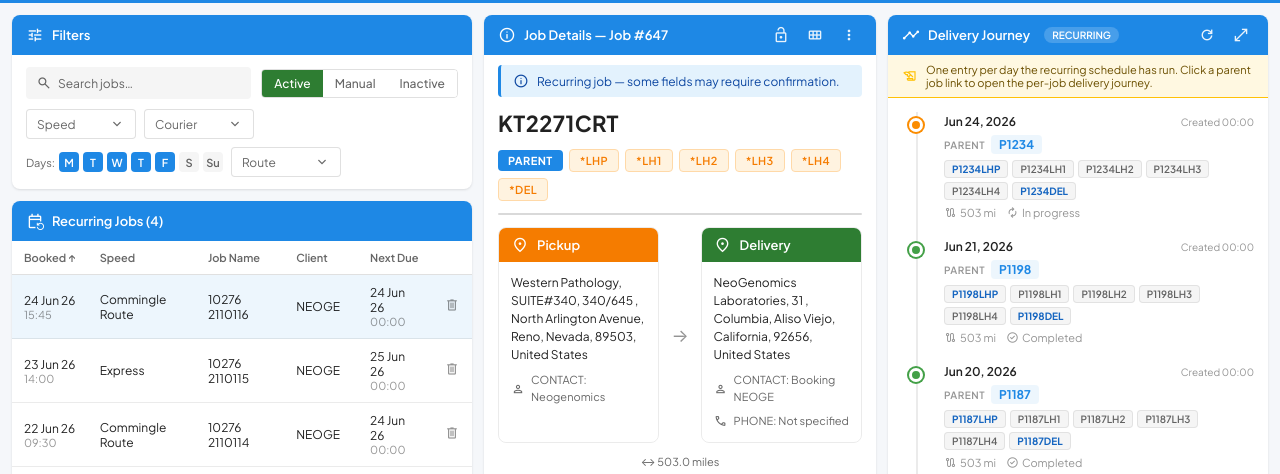
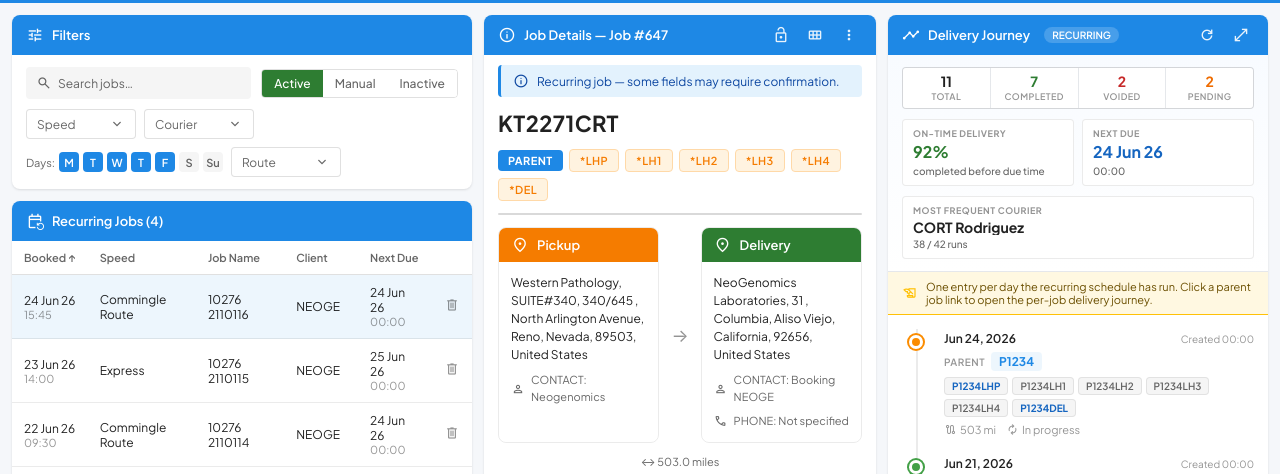
Before and after one commit to Deliver-Different-Testing/Dispatch, a plain HTML site: page index.html in a window 1280 px wide. Shown: the part 41-515 px from the top of the page. Drawn offline with nearby package versions, Linux system fonts and the light colour scheme.

Commit message:
Add summary stats strip to Delivery Journey (Recurring) panel
- 4-cell breakdown: Total | Completed | Voided | Pending (color-coded)
- On-time delivery rate %% tile (green/amber/red based on threshold)
- Next due date tile (surfaced prominently)
- Most frequent courier tile with runs ratio
- Stats recompute per selected recurring schedule

```diff
--- a/index.html
+++ b/index.html
@@ -454,6 +454,91 @@
     .mc-row .mc-value { font-size: 12px; color: var(--text-primary); }
 
     /* DELIVERY JOURNEY — right column (the new widget) */
+    /* Summary stats strip — top of Delivery Journey panel */
+    .journey-stats {
+      padding: 12px 14px;
+      border-bottom: 1px solid var(--divider);
+      background: linear-gradient(180deg, #f8fbff 0%, var(--surface) 100%);
+      display: flex;
+      flex-direction: column;
+      gap: 10px;
+    }
+    .stat-row { display: flex; gap: 8px; align-items: stretch; }
+    .stat-tile {
+      flex: 1;
+      background: var(--surface);
+      border: 1px solid var(--divider);
+      border-radius: var(--radius-sm);
+      padding: 8px 10px;
+      display: flex;
+      flex-direction: column;
+      gap: 3px;
+      min-width: 0;
+    }
+    .stat-tile .stat-label {
+      font-size: 9px;
+      font-weight: 700;
+      text-transform: uppercase;
+      letter-spacing: 0.5px;
+      color: var(--text-muted);
+      white-space: nowrap;
+      overflow: hidden;
+      text-overflow: ellipsis;
+    }
+    .stat-tile .stat-value {
+      font-size: 16px;
+      font-weight: 700;
+      color: var(--text-primary);
+      line-height: 1.2;
+      overflow: hidden;
+      text-overflow: ellipsis;
+      white-space: nowrap;
+    }
+    .stat-tile .stat-sub {
+      font-size: 10px;
+      color: var(--text-secondary);
+      font-weight: 500;
+    }
+    .stat-tile.accent-green .stat-value { color: #2e7d32; }
+    .stat-tile.accent-amber .stat-value { color: #ef6c00; }
+    .stat-tile.accent-red .stat-value   { color: #c62828; }
+    .stat-tile.accent-blue .stat-value  { color: var(--brand-blue-dark); }
+
+    .stat-breakdown {
+      display: grid;
+      grid-template-columns: repeat(4, 1fr);
+      gap: 1px;
+      background: var(--divider);
+      border: 1px solid var(--divider);
+      border-radius: var(--radius-sm);
+      overflow: hidden;
+    }
+    .stat-breakdown .bd-cell {
+      background: var(--surface);
+      padding: 6px 8px;
+      text-align: center;
+      display: flex;
+      flex-direction: column;
+      align-items: center;
+      gap: 2px;
+    }
+    .stat-breakdown .bd-value {
+      font-size: 14px;
+      font-weight: 700;
+      line-height: 1.1;
+    }
+    .stat-breakdown .bd-label {
+      font-size: 9px;
+      font-weight: 600;
+      text-transform: uppercase;
+      letter-spacing: 0.4px;
+      color: var(--text-muted);
+    }
+    .bd-cell.total .bd-value     { color: var(--text-primary); }
+    .bd-cell.completed .bd-value { color: #2e7d32; }
+    .bd-cell.voided .bd-value    { color: #c62828; }
+    .bd-cell.pending .bd-value   { color: #ef6c00; }
+
     .journey-info-strip {
       background: var(--warn-bg);
       border-bottom: 1px solid var(--warn-border);
@@ -827,6 +912,8 @@
           <span class="header-action material-symbols-outlined">open_in_full</span>
         </div>
 
+        <div class="journey-stats" id="journeyStats"></div>
+
         <div class="journey-info-strip">
           <span class="material-symbols-outlined">history_edu</span>
           One entry per day the recurring schedule has run. Click a parent job link to open the per-job delivery journey.
@@ -896,6 +983,15 @@
       'KT2268CRT': { jobNo: 'KT2268CRT', label: 'Job Details — Job #644',  client: 'Pharma',      price: 'US$52.20' },
     };
 
+    // Per-recurring aggregate stats. In production these would be computed from history,
+    // but for the mockup we hand-tune them so reviewers can see the layout & ranges clearly.
+    const statsByRecurring = {
+      'KT2271CRT': { onTimeRate: 92, voided: 2, courier: 'CORT Rodriguez', courierRuns: '38 / 42 runs' },
+      'KT2270CRT': { onTimeRate: 88, voided: 1, courier: 'A. Lim',          courierRuns: '12 / 14 runs' },
+      'KT2269CRT': { onTimeRate: 100,voided: 0, courier: 'CORT Rodriguez', courierRuns: '8 / 8 runs' },
+      'KT2268CRT': { onTimeRate: 78, voided: 3, courier: 'J. Patel',        courierRuns: '15 / 22 runs' },
+    };
+
     // ---------- RENDER ----------
     function renderRecurringRows() {
       const tbody = document.getElementById('recurringRows');
@@ -926,7 +1022,48 @@
       renderJourney(id);
     }
 
+    function renderStats(recurringId) {
+      const runs = journeyByRecurring[recurringId] || [];
+      const stats = statsByRecurring[recurringId] || { onTimeRate: 0, voided: 0, courier: '—', courierRuns: '' };
+      const completed = runs.filter(r => r.status === 'completed').length;
+      const pending = runs.filter(r => r.upcoming || r.status === 'in-progress').length;
+      const voided = stats.voided;
+      const total = completed + pending + voided;
+      const recurringRow = recurringJobs.find(r => r.id === recurringId);
+      const nextDue = recurringRow ? recurringRow.nextDue : '—';
+
+      const onTimeClass = stats.onTimeRate >= 90 ? 'accent-green' : (stats.onTimeRate >= 80 ? 'accent-amber' : 'accent-red');
+
+      const html = `
+        <div class="stat-breakdown">
+          <div class="bd-cell total"><div class="bd-value">${total}</div><div class="bd-label">Total</div></div>
+          <div class="bd-cell completed"><div class="bd-value">${completed}</div><div class="bd-label">Completed</div></div>
+          <div class="bd-cell voided"><div class="bd-value">${voided}</div><div class="bd-label">Voided</div></div>
+          <div class="bd-cell pending"><div class="bd-value">${pending}</div><div class="bd-label">Pending</div></div>
+        </div>
+        <div class="stat-row">
+          <div class="stat-tile ${onTimeClass}">
+            <span class="stat-label">On-time delivery</span>
+            <span class="stat-value">${stats.onTimeRate}%</span>
+            <span class="stat-sub">completed before due time</span>
+          </div>
+          <div class="stat-tile accent-blue">
+            <span class="stat-label">Next due</span>
+            <span class="stat-value">${nextDue.split(' ').slice(0,3).join(' ')}</span>
+            <span class="stat-sub">${nextDue.split(' ').slice(3).join(' ') || '—'}</span>
+          </div>
+        </div>
+        <div class="stat-tile" title="Courier appearing on the most runs of this recurring schedule">
+          <span class="stat-label">Most frequent courier</span>
+          <span class="stat-value" style="font-size: 14px;">${stats.courier}</span>
+          <span class="stat-sub">${stats.courierRuns}</span>
+        </div>
+      `;
+      document.getElementById('journeyStats').innerHTML = html;
+    }
+
     function renderJourney(recurringId) {
+      renderStats(recurringId);
       const list = document.getElementById('journeyList');
       const runs = journeyByRecurring[recurringId] || [];
       if (runs.length === 0) {
```
